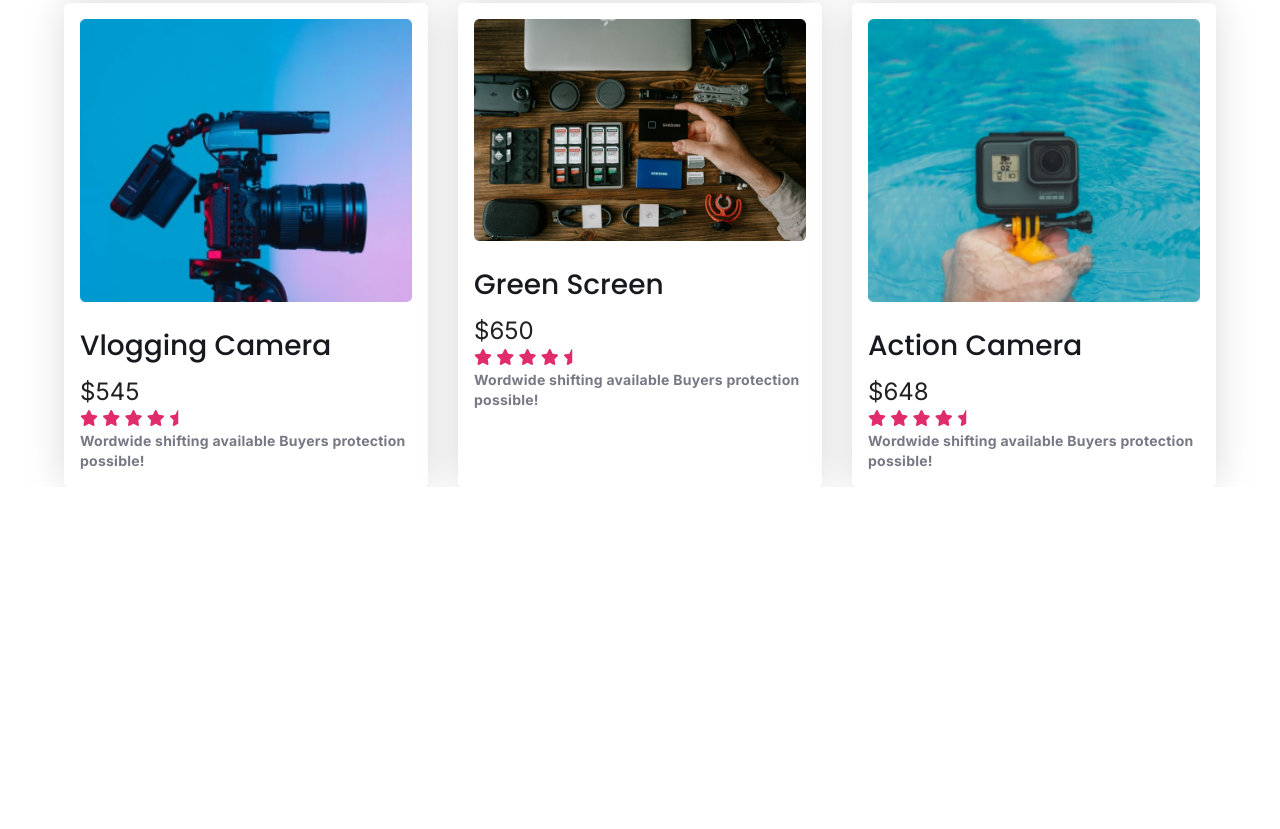
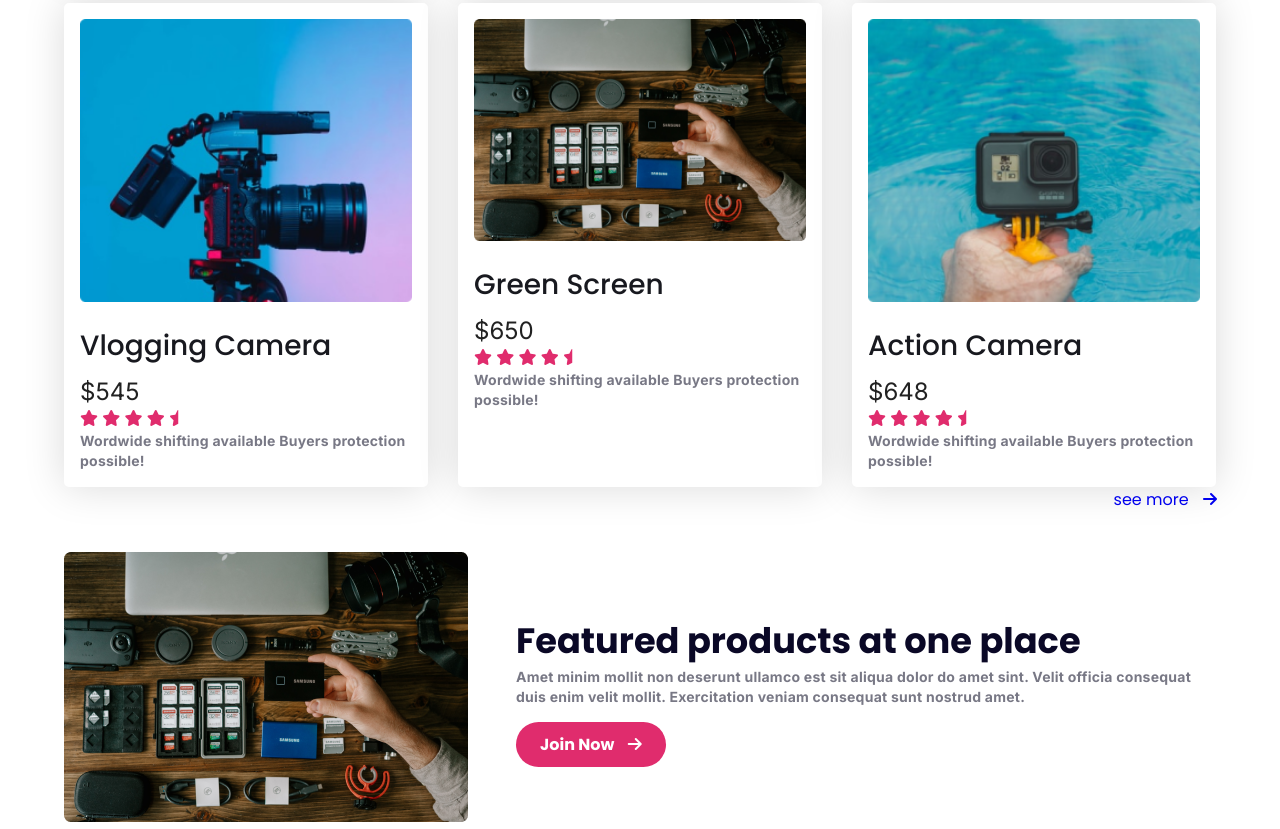
Before and after one commit to moman01/influancer-gear, a plain HTML site: page index.html in a window 1280 px wide. Shown: the part 1792-2621 px from the top of the page. Before the commit the page ends 2279 px from the top, so only its background shows below. Drawn offline with Linux system fonts and the light colour scheme.

Commit message:
another part added

```diff
--- a/index.html
+++ b/index.html
@@ -178,6 +178,19 @@
                 </div>
             </div>
         </section>
+        <a class="see-more" href="#">see more <i class="fa-solid fa-solide fa-arrow-right"></i></a>
+
+        <section class="join">
+            <div class="join-image">
+                <img src="./images/gear.png" alt="" srcset="">
+            </div>
+            <div class="join-content">
+                <p class="join-heading">Featured products at one place</p>
+                <p class="pera">Amet minim mollit non deserunt ullamco est sit aliqua dolor do amet sint. Velit officia consequat duis enim velit
+                mollit. Exercitation veniam consequat sunt nostrud amet.</p>
+                <button class="btn-primary">Join Now <i class="fa-solid fa-solide fa-arrow-right"></i></button>
+            </div>
+        </section>
     </main>
 
 </body>
--- a/style.css
+++ b/style.css
@@ -137,5 +137,46 @@ letter-spacing: 0.252px;
 .star{
     color: #E02C6D;
 }
+.see-more{
+    margin-left: 87%;
+    margin-top: 26px;
+    text-decoration: none;
+}
+.join{
+    width: 90%;
+    margin: auto;
+    display: flex;
+    gap: 3rem;
+    align-items: center;
+    margin-top: 40px;
+}
+.join-heading{
+    color: #0A0826;
+font-size: 2.2rem;
+font-weight: 700;
+}
+
+
 
 /* Responsive design */
+@media screen and (max-width:576px){
+    .journey{
+        flex-direction: column-reverse;
+        gap: 2rem;
+    }
+    .sponsor{
+        display: grid;
+        grid-template-columns: repeat(3,1fr);
+        gap: 1rem;
+    }
+    .cards{
+        display: flex;
+        flex-direction: column;
+
+    }
+}
+
+/* FOr tablet */
+@media screen and (min-width:576px) and (max-width:992px){
+
+}
```
